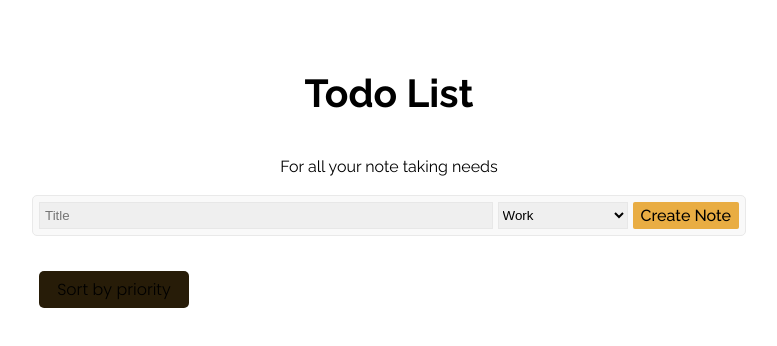
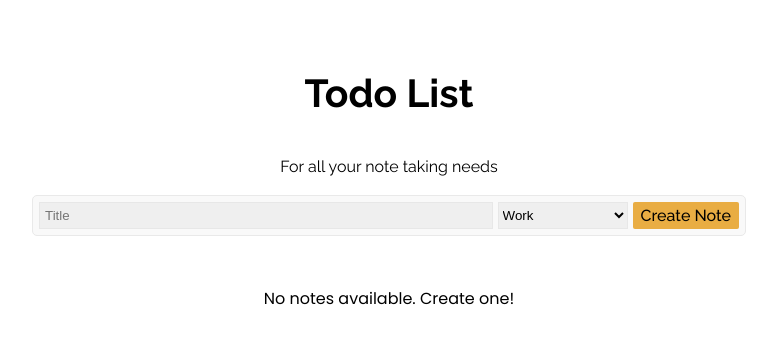
Before and after one commit to CheerfulAdmiralAckbar/todone, a React (Vite) app: page / in a window 1280 px wide. Shown: the top 346 px of the page, without its empty margins (251-1028 px from the left). Built offline with nearby package versions, Linux system fonts and the light colour scheme.

Commit message:
Changed button location and other styling

```diff
--- a/src/App.css
+++ b/src/App.css
@@ -111,7 +111,6 @@
   padding: 8px;
   color: black;
   background-color: #f5f5f5;
-  cursor: pointer;
 }
 
 .priority {
@@ -148,6 +147,7 @@
 .title {
   flex: 1;
   text-align: left;
+  cursor: pointer;
 }
 
 .tag {
--- a/src/App.jsx
+++ b/src/App.jsx
@@ -45,6 +45,7 @@ export default function App() {
   }
 
   function toggleCompletion(index) {
+    // map out the notes, when the index of the note in state is the same as the one clicked, reverse the value of completed, it's inside of setNotes so will automatically update the state
     setNotes(
       notes.map((note, i) =>
         i === index
@@ -82,22 +83,30 @@ export default function App() {
         </div>
         <div className="notes-body">
           <div className="notes-list">
+            {notes.length !== 0 ? (
               <button className="priority-button" onClick={orderByPriority}>
                 Sort by priority
               </button>
-            {notes.map((note, index) => {
+            ) : (
+              ""
+            )}
+
+            {notes.length === 0 ? (
+              <p>No notes available. Create one!</p>
+            ) : (
+              notes.map((note, index) => {
                 return (
-                <div
-                  className="list-item"
-                  onClick={() => toggleCompletion(index)}
-                >
+                  <div className="list-item">
                     <div
                       className="priority"
                       onClick={() => incrementPriority(index)}
                     >
                       {"!".repeat(note.priority)}
                     </div>
-                  <div className={`title ${note.completed ? "completed" : ""}`}>
+                    <div
+                      className={`title ${note.completed ? "completed" : ""}`}
+                      onClick={() => toggleCompletion(index)}
+                    >
                       {note.title}
                     </div>
                     <div className="tag">#{note.tag}</div>
@@ -115,7 +124,8 @@ export default function App() {
                     </div>
                   </div>
                 );
-            })}
+              })
+            )}
           </div>
         </div>
       </div>
```
Lines whose indentation alone changed are shown as unchanged.
